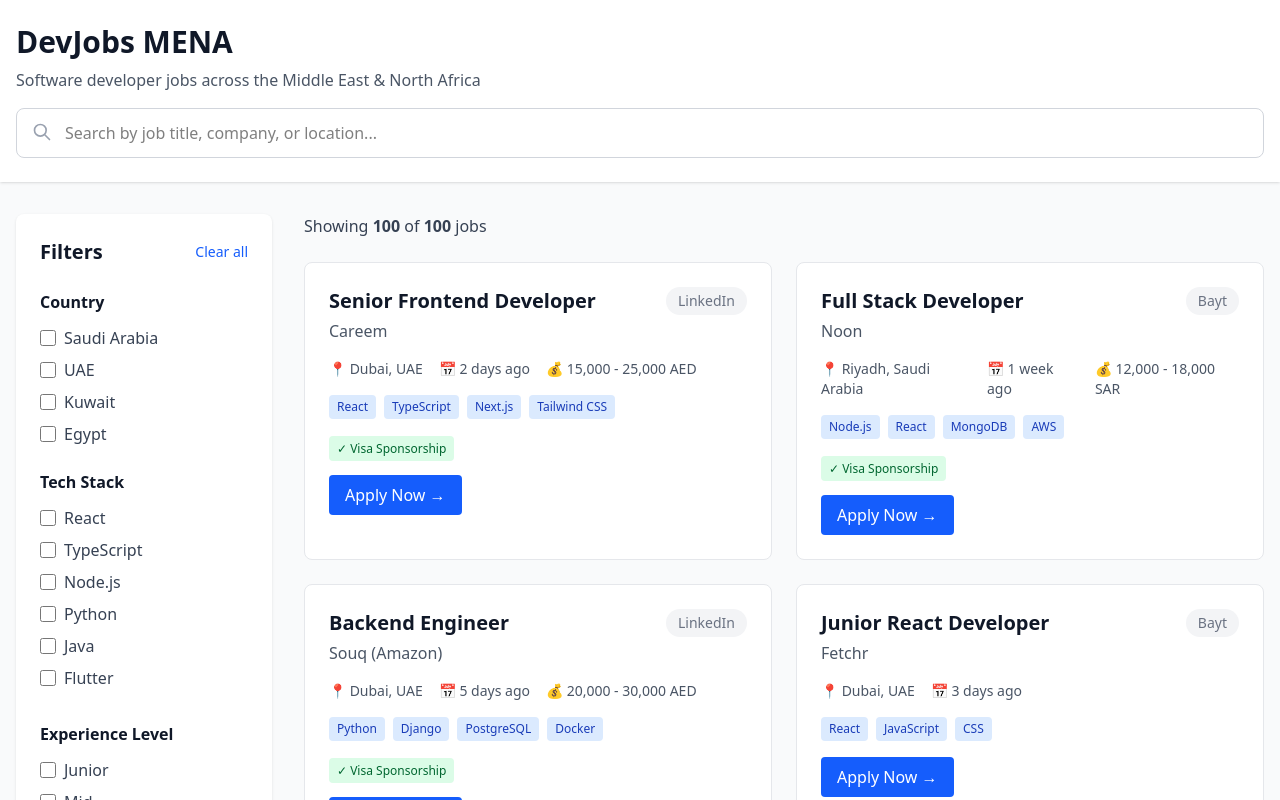
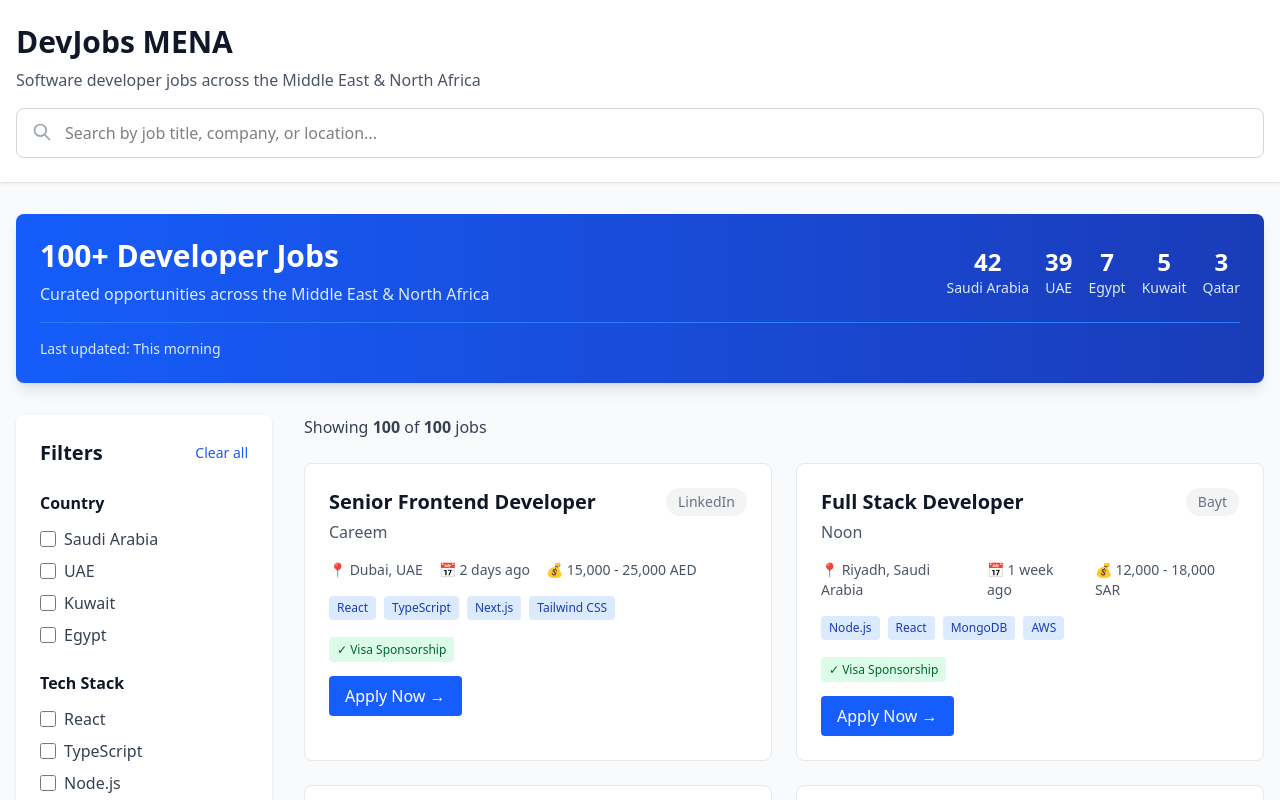
Before and after one commit to aseel-wn/devjobs-mena, a React (Vite) app: page / in a window 1280 px wide. Shown: the top 800 px of the page. Built offline with nearby package versions, Linux system fonts and the light colour scheme.

Commit message:
Add stats banner, footer, SEO meta tags, and improved empty states

```diff
--- a/index.html
+++ b/index.html
@@ -1,10 +1,20 @@
-<!doctype html>
+<!DOCTYPE html>
 <html lang="en">
   <head>
     <meta charset="UTF-8" />
     <link rel="icon" type="image/svg+xml" href="/vite.svg" />
     <meta name="viewport" content="width=device-width, initial-scale=1.0" />
-    <title>devjobs-mena</title>
+
+    <!-- SEO Meta Tags -->
+    <title>DevJobs MENA - Software Developer Jobs in Middle East & North Africa</title>
+    <meta name="description" content="Find 100+ software developer jobs across Saudi Arabia, UAE, Kuwait, Egypt, Qatar, and MENA region. Filter by tech stack, experience level, and visa sponsorship." />
+    <meta name="keywords" content="software developer jobs, MENA jobs, Saudi Arabia developer, UAE developer, React jobs, Python jobs, remote jobs Middle East" />
+
+    <!-- Open Graph Meta Tags -->
+    <meta property="og:title" content="DevJobs MENA - 100+ Developer Jobs in Middle East" />
+    <meta property="og:description" content="Curated software developer opportunities across Saudi Arabia, UAE, and MENA region" />
+    <meta property="og:type" content="website" />
+    <meta property="og:url" content="https://devjobs-mena.vercel.app" />
   </head>
   <body>
     <div id="root"></div>
--- a/src/App.tsx
+++ b/src/App.tsx
@@ -4,6 +4,8 @@
 //import { mockJobs } from './data/mockJobs';
 import { useState, useMemo, useEffect } from 'react';
 import type { Job } from './types/job';
+import { JobStats } from './components/JobStats';
+import { Footer } from './components/Footer';
 
 function App() {
   const [allJobs, setAllJobs] = useState<Job[]>([]);
@@ -27,6 +29,30 @@
         console.error('Error loading jobs:', err);
         setLoading(false);
       });
+  }, []);
+
+  // Calculate stats
+const jobsByCountry = useMemo(() => {
+  const counts: Record<string, number> = {};
+  allJobs.forEach(job => {
+    counts[job.country] = (counts[job.country] || 0) + 1;
+  });
+  return counts;
+}, [allJobs]);
+
+const lastUpdated = useMemo(() => {
+  const now = new Date();
+  const hours = now.getHours();
+
+  if (hours < 6) {
+    return 'Early this morning';
+  } else if (hours < 12) {
+    return 'This morning';
+  } else if (hours < 18) {
+    return 'This afternoon';
+  } else {
+    return 'This evening';
+  }
 }, []);
 
   const handleCountryChange = (country: string) => {
@@ -175,11 +201,21 @@
                 </button>
               )}
             </div>
+
           </div>
+
         </div>
+
       </header>
 
+
+
         <div className="max-w-7xl mx-auto px-4 py-8">
+        <JobStats
+        totalJobs={allJobs.length}
+        jobsByCountry={jobsByCountry}
+        lastUpdated={lastUpdated}
+        />
         <div className="flex gap-8">
           {/* Sidebar */}
           <aside className="w-64 flex-shrink-0">
@@ -207,12 +243,16 @@
 
             {filteredJobs.length === 0 ? (
   <div className="bg-white rounded-lg shadow p-12 text-center">
-                <p className="text-gray-600 text-lg mb-2">
-                  No jobs match your search or filters.
+    <div className="text-6xl mb-4">🔍</div>
+    <h3 className="text-xl font-semibold text-gray-900 mb-2">
+      No jobs found
+    </h3>
+    <p className="text-gray-600 mb-4">
+      Try adjusting your filters or search terms
     </p>
     <button
       onClick={handleClearFilters}
-                  className="text-blue-600 hover:text-blue-800 font-semibold"
+      className="bg-blue-600 text-white px-6 py-2 rounded-lg hover:bg-blue-700 transition-colors"
     >
       Clear all filters
     </button>
@@ -227,6 +267,7 @@
           </main>
         </div>
       </div>
+       <Footer />
     </div>
   );
 }
--- /dev/null
+++ b/src/components/Footer.tsx
@@ -0,0 +1,36 @@
+export function Footer() {
+  return (
+    <footer className="bg-gray-900 text-gray-300 mt-16">
+      <div className="max-w-7xl mx-auto px-4 py-8">
+        <div className="grid grid-cols-1 md:grid-cols-3 gap-8">
+          <div>
+            <h3 className="text-white font-bold text-lg mb-4">DevJobs MENA</h3>
+            <p className="text-sm">
+              Curated software developer jobs across the Middle East & North Africa region.
+            </p>
+          </div>
+
+          <div>
+            <h4 className="text-white font-semibold mb-4">Quick Links</h4>
+            <ul className="space-y-2 text-sm">
+              <li><a href="#" className="hover:text-white transition-colors">About</a></li>
+              <li><a href="#" className="hover:text-white transition-colors">Contact</a></li>
+              <li><a href="#" className="hover:text-white transition-colors">Submit a Job</a></li>
+            </ul>
+          </div>
+
+          <div>
+            <h4 className="text-white font-semibold mb-4">Job Sources</h4>
+            <p className="text-sm">
+              Jobs aggregated from LinkedIn, Bayt, company career pages, and more.
+            </p>
+          </div>
+        </div>
+
+        <div className="border-t border-gray-800 mt-8 pt-8 text-center text-sm">
+          <p>© 2026 DevJobs MENA. Built with React, TypeScript & Tailwind CSS.</p>
+        </div>
+      </div>
+    </footer>
+  );
+}
--- /dev/null
+++ b/src/components/JobStats.tsx
@@ -0,0 +1,41 @@
+interface JobStatsProps {
+  totalJobs: number;
+  jobsByCountry: Record<string, number>;
+  lastUpdated: string;
+}
+
+export function JobStats({ totalJobs, jobsByCountry, lastUpdated }: JobStatsProps) {
+  const countries = Object.entries(jobsByCountry)
+    .sort((a, b) => b[1] - a[1]) // Sort by count descending
+    .slice(0, 5); // Top 5 countries
+
+  return (
+    <div className="bg-gradient-to-r from-blue-600 to-blue-800 text-white rounded-lg shadow-lg p-6 mb-8">
+      <div className="flex flex-col md:flex-row md:items-center md:justify-between gap-4">
+        <div>
+          <h2 className="text-3xl font-bold mb-2">
+            {totalJobs}+ Developer Jobs
+          </h2>
+          <p className="text-blue-100">
+            Curated opportunities across the Middle East & North Africa
+          </p>
+        </div>
+
+        <div className="flex flex-wrap gap-4">
+          {countries.map(([country, count]) => (
+            <div key={country} className="text-center">
+              <div className="text-2xl font-bold">{count}</div>
+              <div className="text-sm text-blue-100">{country}</div>
+            </div>
+          ))}
+        </div>
+      </div>
+
+      <div className="mt-4 pt-4 border-t border-blue-500">
+        <p className="text-sm text-blue-100">
+          Last updated: {lastUpdated}
+        </p>
+      </div>
+    </div>
+  );
+}
```
Lines whose indentation alone changed are shown as unchanged.
